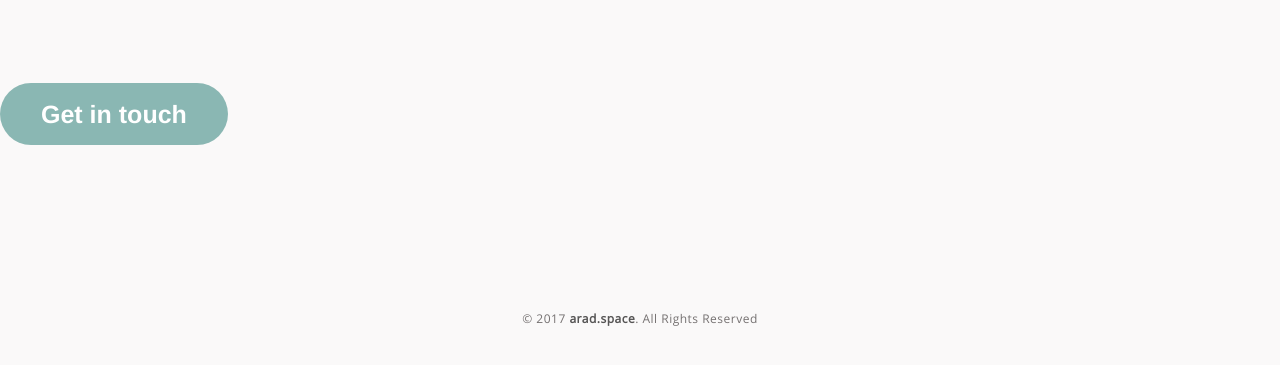
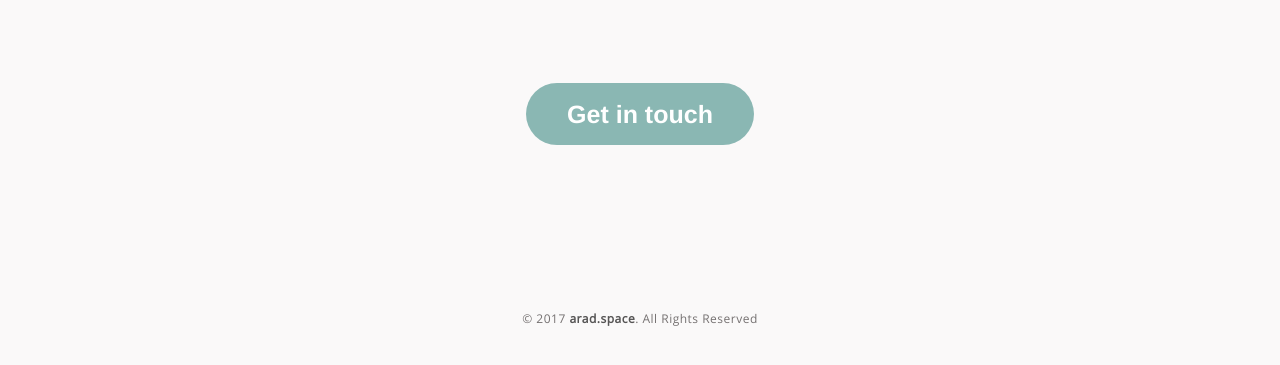
Before and after one commit to ARADSpace/website, a plain HTML site: page index.html in a window 1280 px wide. Shown: the part 1325-1690 px from the top of the page. Drawn offline with Linux system fonts and the light colour scheme; a script that the page names is missing.

Commit message:
Update index.html

```diff
--- a/index.html
+++ b/index.html
@@ -99,7 +99,7 @@
 		</div>
 	</section>
 	<!--  End About Section  -->
-	<div class="wrapper">
+	<div style="text-align:center">
 	<a class="typeform-share button" href="https://aradspace.typeform.com/to/phgGOV" data-mode="popup" style="display:inline-block;text-decoration:none;background-color:#8ab7b3;color:white;cursor:pointer;font-family:Helvetica,Arial,sans-serif;font-size:25px;line-height:62.5px;text-align:center;margin:0;height:62.5px;padding:0px 41px;border-radius:31px;max-width:100%;white-space:nowrap;overflow:hidden;text-overflow:ellipsis;font-weight:bold;-webkit-font-smoothing:antialiased;-moz-osx-font-smoothing:grayscale;" target="_blank">Get in touch </a> <script> (function() { var qs,js,q,s,d=document, gi=d.getElementById, ce=d.createElement, gt=d.getElementsByTagName, id="typef_orm_share", b="https://embed.typeform.com/"; if(!gi.call(d,id)){ js=ce.call(d,"script"); js.id=id; js.src=b+"embed.js"; q=gt.call(d,"script")[0]; q.parentNode.insertBefore(js,q) } })() </script>
 	</div>
 
```
